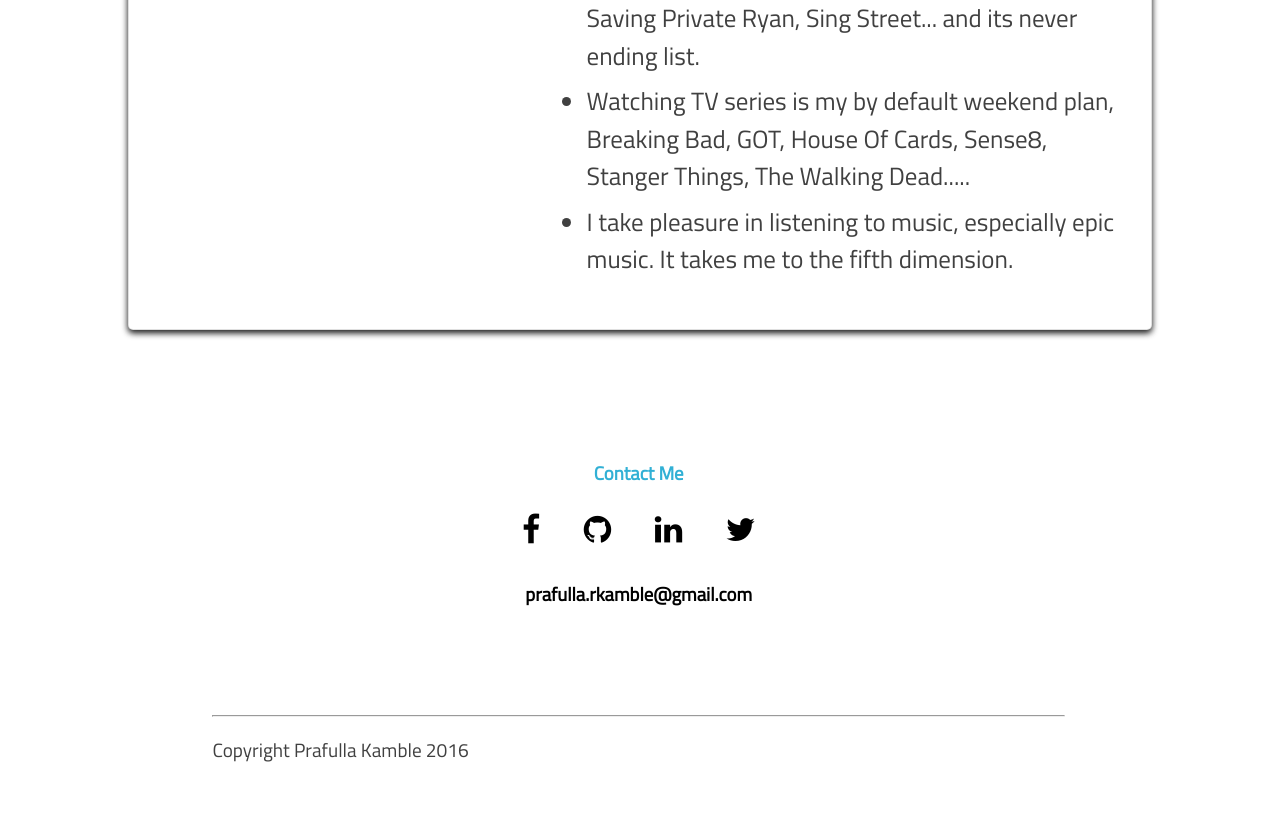
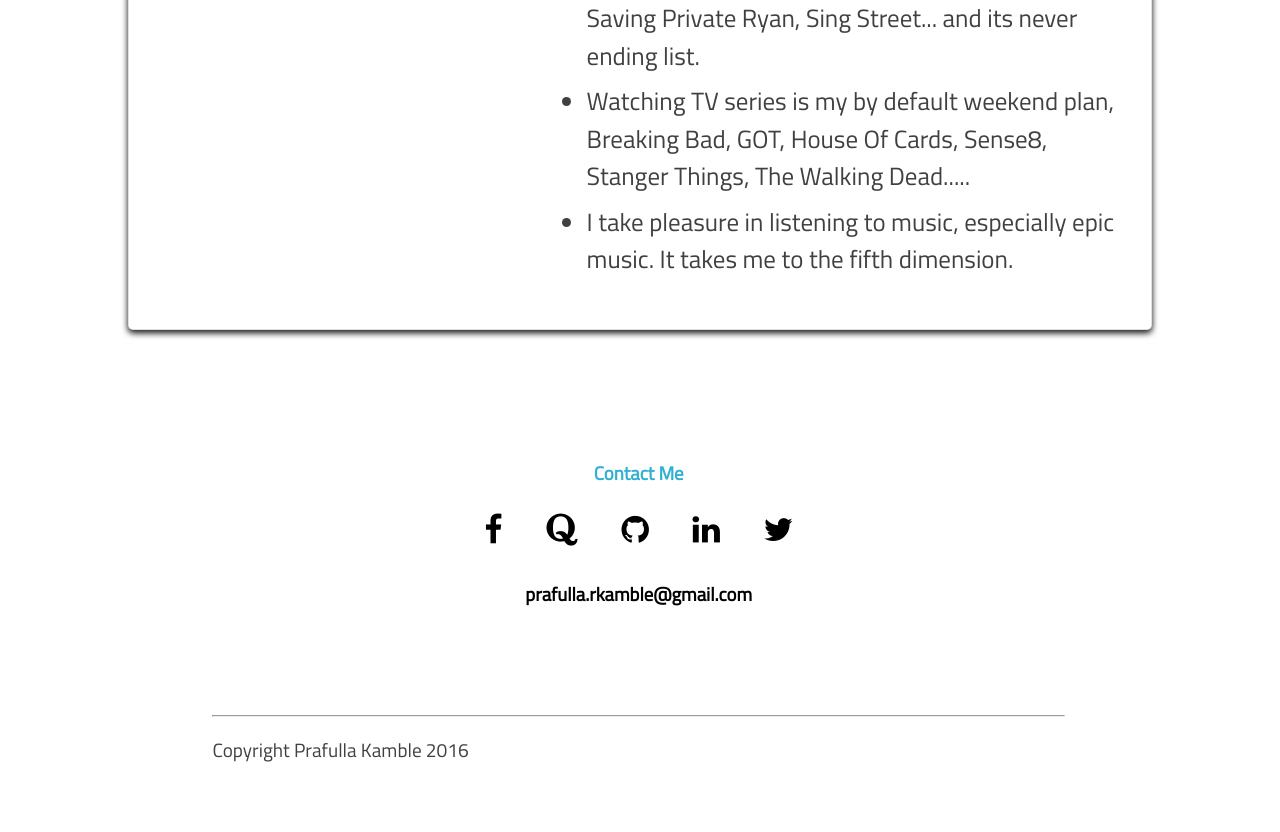
Before and after one commit to prafullakamble/Test, a plain HTML site: page index.html in a window 1280 px wide. Shown: the part 4493-5325 px from the top of the page. Drawn offline with Linux system fonts and the light colour scheme.

Commit message:
Conatact Me: Quora added
Contact Me: Quora added

```diff
--- a/index.html
+++ b/index.html
@@ -371,6 +371,9 @@
               <a class="social" href="https://www.facebook.com/k.prafulla121" target="_blank"><i class="fa fa-facebook" aria-hidden="true"></i></a>
             </li>
             <li class="li-social-links">
+              <a class="social" href="https://www.quora.com/profile/Prafulla-Kamble" target="_blank"><i class="fa fa-quora" aria-hidden="true"></i></a>
+            </li>
+            <li class="li-social-links">
               <a class="social" href="https://github.com/" target="_blank"><i class="fa fa-github" aria-hidden="true"></i></a>
             </li>
             <li class="li-social-links">
```
